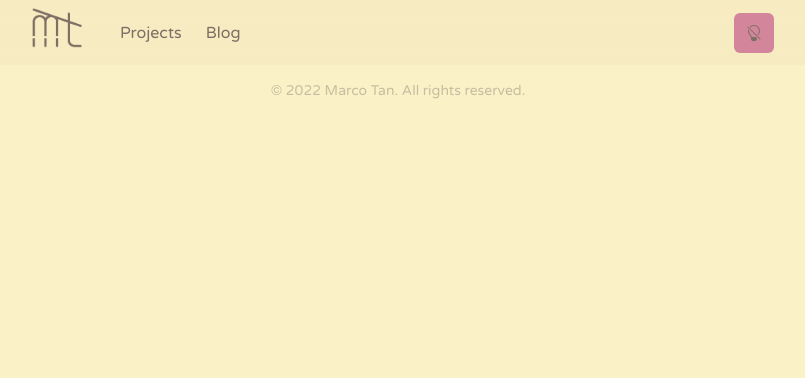
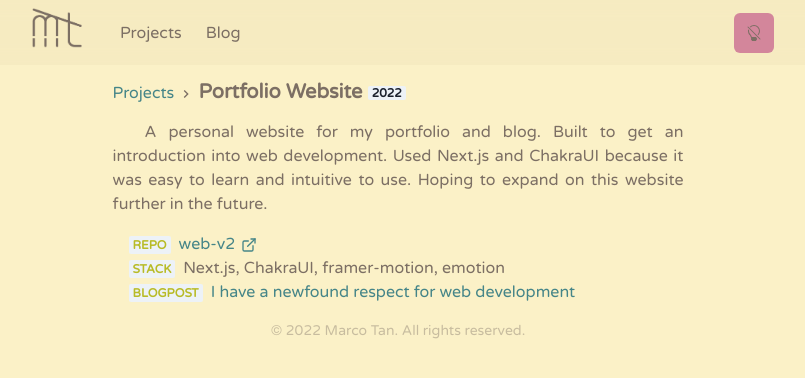
Before and after one commit to IonicArgon/web-v2, a Next.js app: page /projects/website in a window 1280 px wide. Shown: the top 378 px of the page, without its empty margins (242-1047 px from the left). Built offline with nearby package versions, Linux system fonts and the light colour scheme.

Commit message:
website project page

```diff
--- a/src/pages/projects.js
+++ b/src/pages/projects.js
@@ -7,6 +7,7 @@ import { ProjectGridItem } from "../components/grid-item";
 import placeholder from "../../public/images/placeholder.png";
 import thumbChangeUp from "../../public/images/projects/thumbs/thumbChangeUp.png";
 import thumbCLI from "../../public/images/projects/thumbs/thumbCLI.png";
+import thumbWebsite from "../../public/images/projects/thumbs/thumbWebsite.png";
 
 const Projects = () => {
   return (
@@ -22,9 +23,9 @@ const Projects = () => {
               <em>because I desperately need more Javascript practice.</em>
             </ProjectGridItem>
             <ProjectGridItem
-              id="construction"
+              id="website"
               title="Portfolio Website"
-              thumbnail={placeholder}
+              thumbnail={thumbWebsite}
             >
               Learning the basics of web design through baptism by fire. Powered
               by Next.js and ChakraUI.
--- a/src/pages/projects/website.js
+++ b/src/pages/projects/website.js
@@ -1,10 +1,44 @@
-import { Container } from "@chakra-ui/react";
+import { Badge, Container, Link, List, ListItem } from "@chakra-ui/react";
+import NextLink from "next/link";
+import { ExternalLinkIcon } from "@chakra-ui/icons";
+import { Title, ProjectMeta } from "../../components/project";
+import Paragraph from "../../components/paragraph";
 import Layout from "../../components/layouts/article";
+
 
 const Project = () => {
   return (
-    <Layout>
-      <Container></Container>
+    <Layout title="Portfolio Website">
+      <Container>
+        <Title>
+          Portfolio Website <Badge>2022</Badge>
+        </Title>
+        <Paragraph>
+          A personal website for my portfolio and blog. Built to get
+          an introduction into web development. Used Next.js and ChakraUI
+          because it was easy to learn and intuitive to use. Hoping to
+          expand on this website further in the future.
+        </Paragraph>
+
+        <List ml={4} my={4}>
+          <ListItem>
+            <ProjectMeta>Repo</ProjectMeta>
+            <Link href="https://github.com/IonicArgon/web-v2" isExternal>
+              web-v2 <ExternalLinkIcon mx="2px" />
+            </Link>
+          </ListItem>
+          <ListItem>
+            <ProjectMeta>Stack</ProjectMeta>
+              Next.js, ChakraUI, framer-motion, emotion
+          </ListItem>
+          <ListItem>
+            <ProjectMeta>Blogpost</ProjectMeta>
+            <NextLink href="/construction" passHref>
+              <Link>I have a newfound respect for web development</Link>
+            </NextLink>
+          </ListItem>
+        </List>
+      </Container>
     </Layout>
   );
 };
```
Also changed, not shown: public/images/projects/thumbs/thumbWebsite.png (added).
